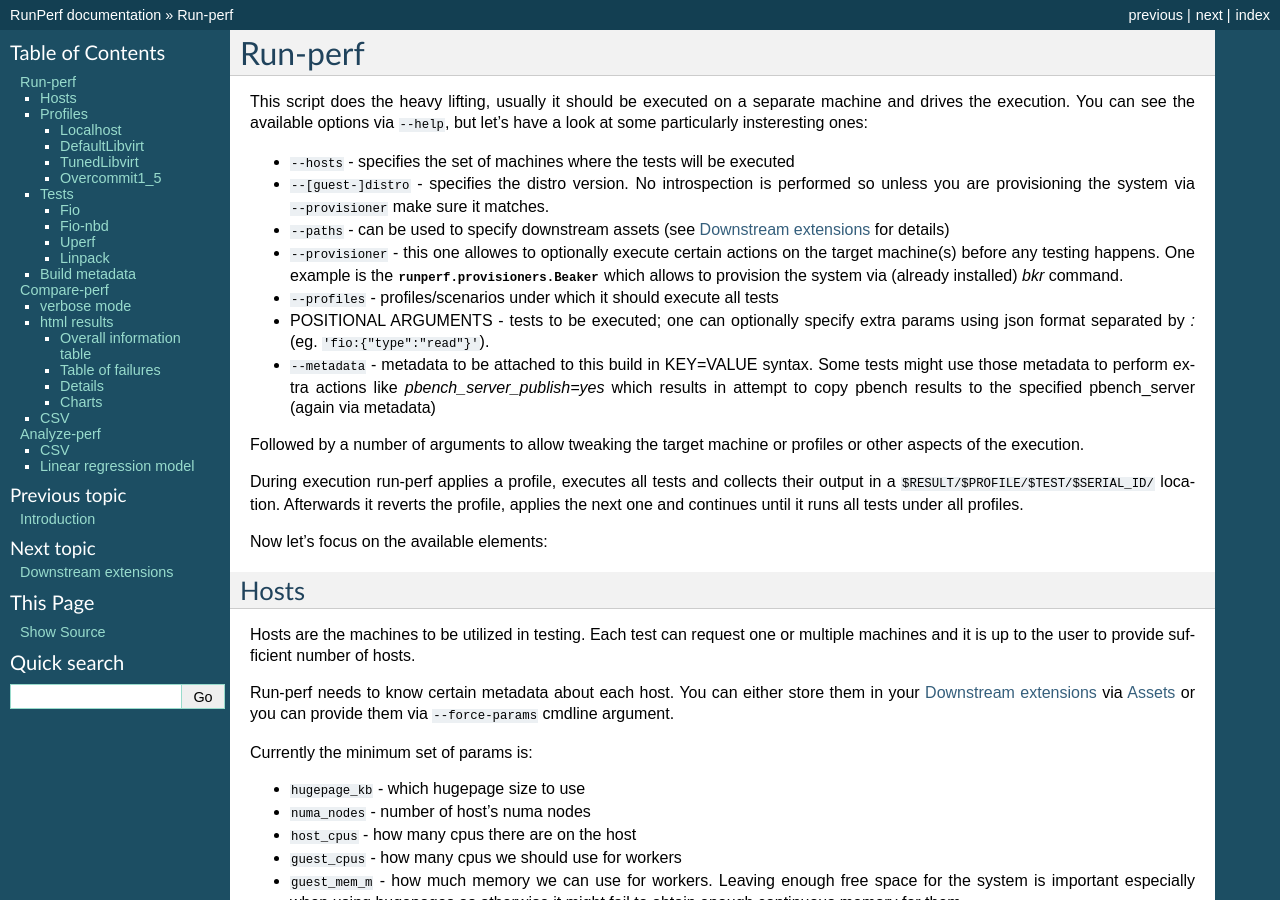
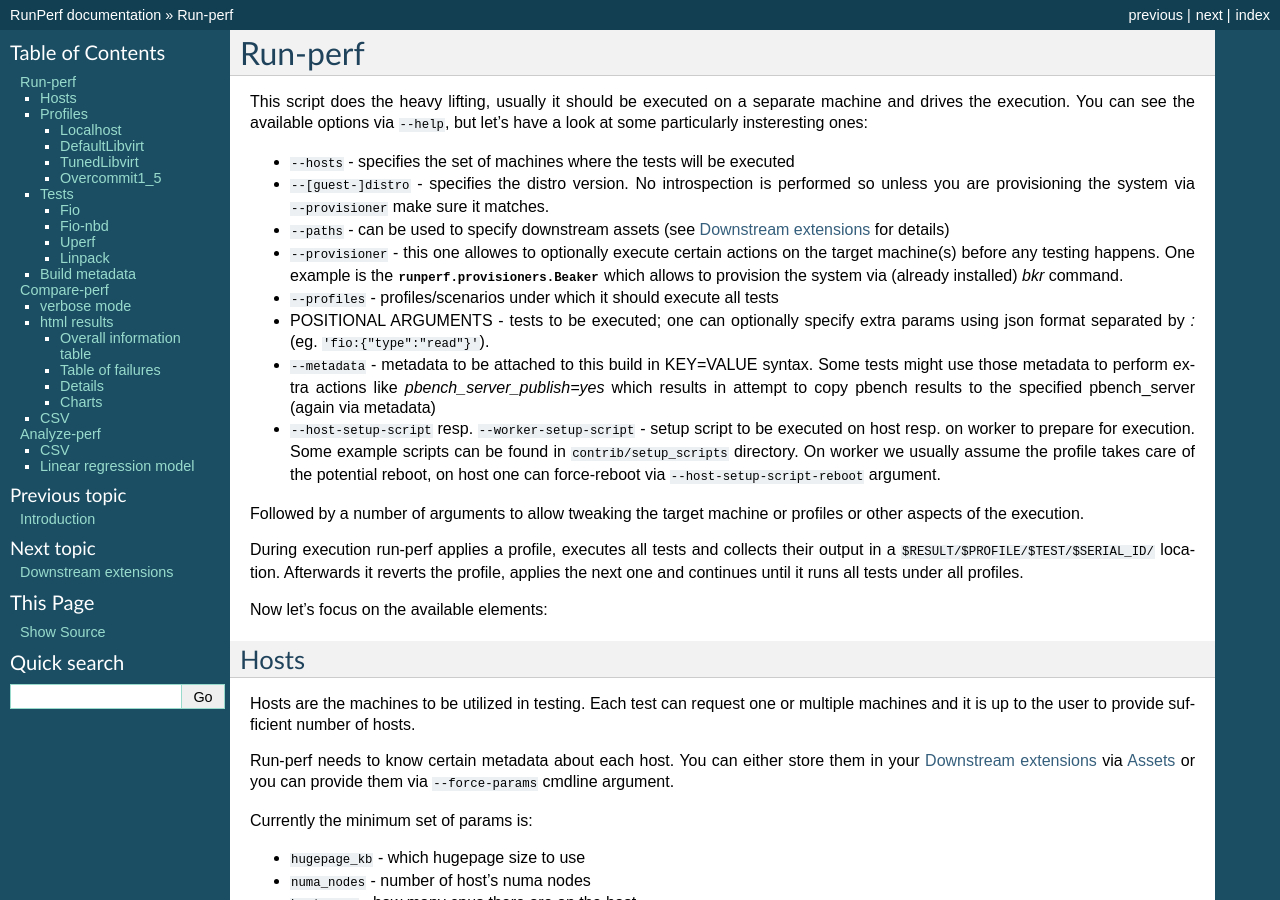
Before and after one commit to distributed-system-analysis/run-perf, a Sphinx documentation site: the page built from docs/source/scripts.rst, in a window 1280 px wide and 900 px high. Built offline with Sphinx 7.4.7, drawn with Linux system fonts in a browser that asks for light colours; pages that are not in the unit, such as notebooks, are missing from menus; the version number could not be read and is left out.

Commit message:
Add sample setup-scripts and documentation
These setup scripts are useful to simplify handling of Fedora under RHEL
environment, resp. to let RHEL to execute fio-nbd tests.

Signed-off-by: Lukáš Doktor <ldoktor@redhat.com>

```diff
--- a/docs/source/scripts.rst
+++ b/docs/source/scripts.rst
@@ -25,6 +25,11 @@ insteresting ones:
   Some tests might use those metadata to perform extra actions like
   `pbench_server_publish=yes` which results in attempt to copy pbench results
   to the specified pbench_server (again via metadata)
+* ``--host-setup-script`` resp. ``--worker-setup-script`` - setup script to
+  be executed on host resp. on worker to prepare for execution. Some example
+  scripts can be found in ``contrib/setup_scripts`` directory. On worker
+  we usually assume the profile takes care of the potential reboot, on
+  host one can force-reboot via ``--host-setup-script-reboot`` argument.
 
 Followed by a number of arguments to allow tweaking the target machine or
 profiles or other aspects of the execution.
```
Also changed, not shown: 3 other files.
